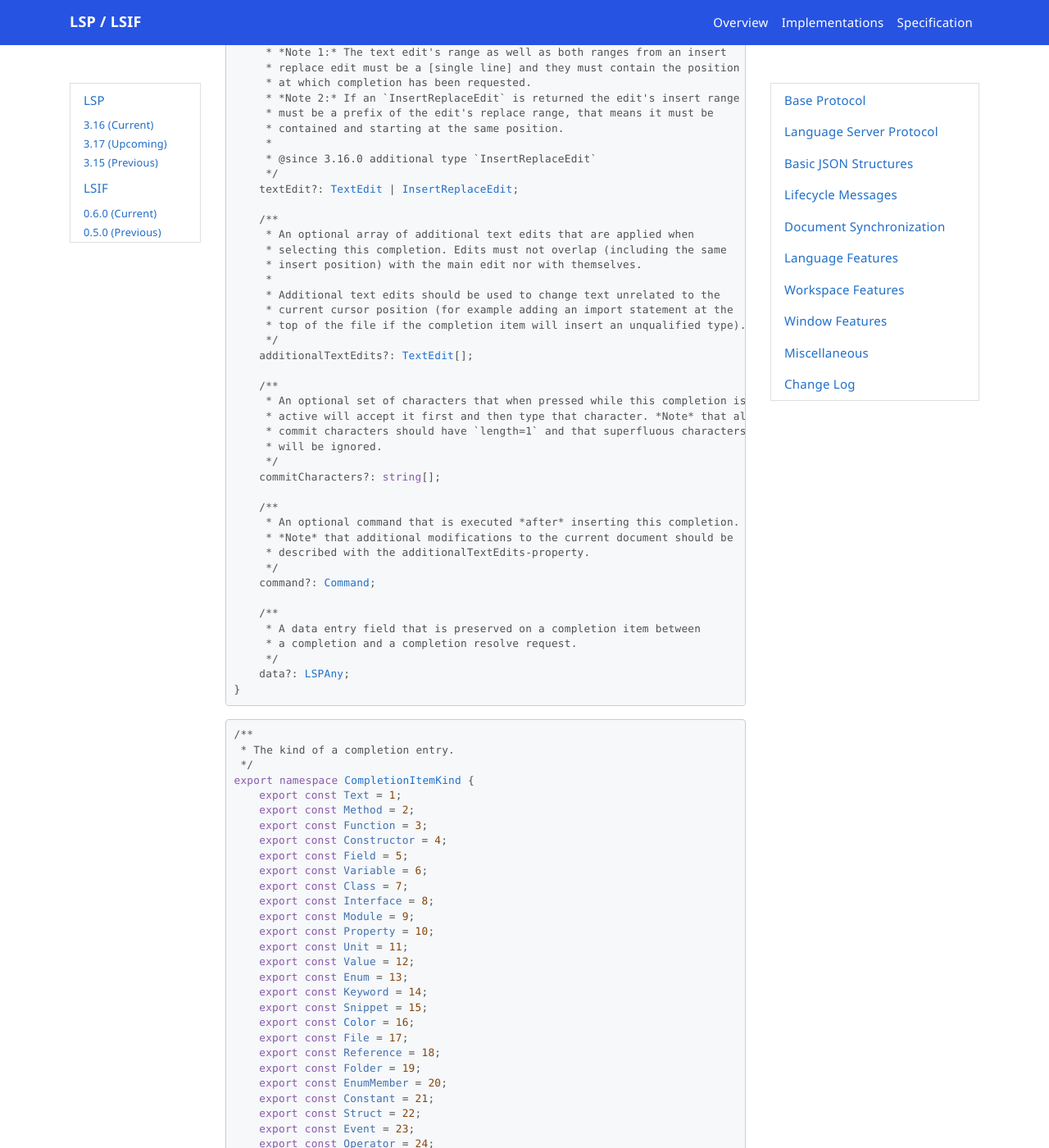
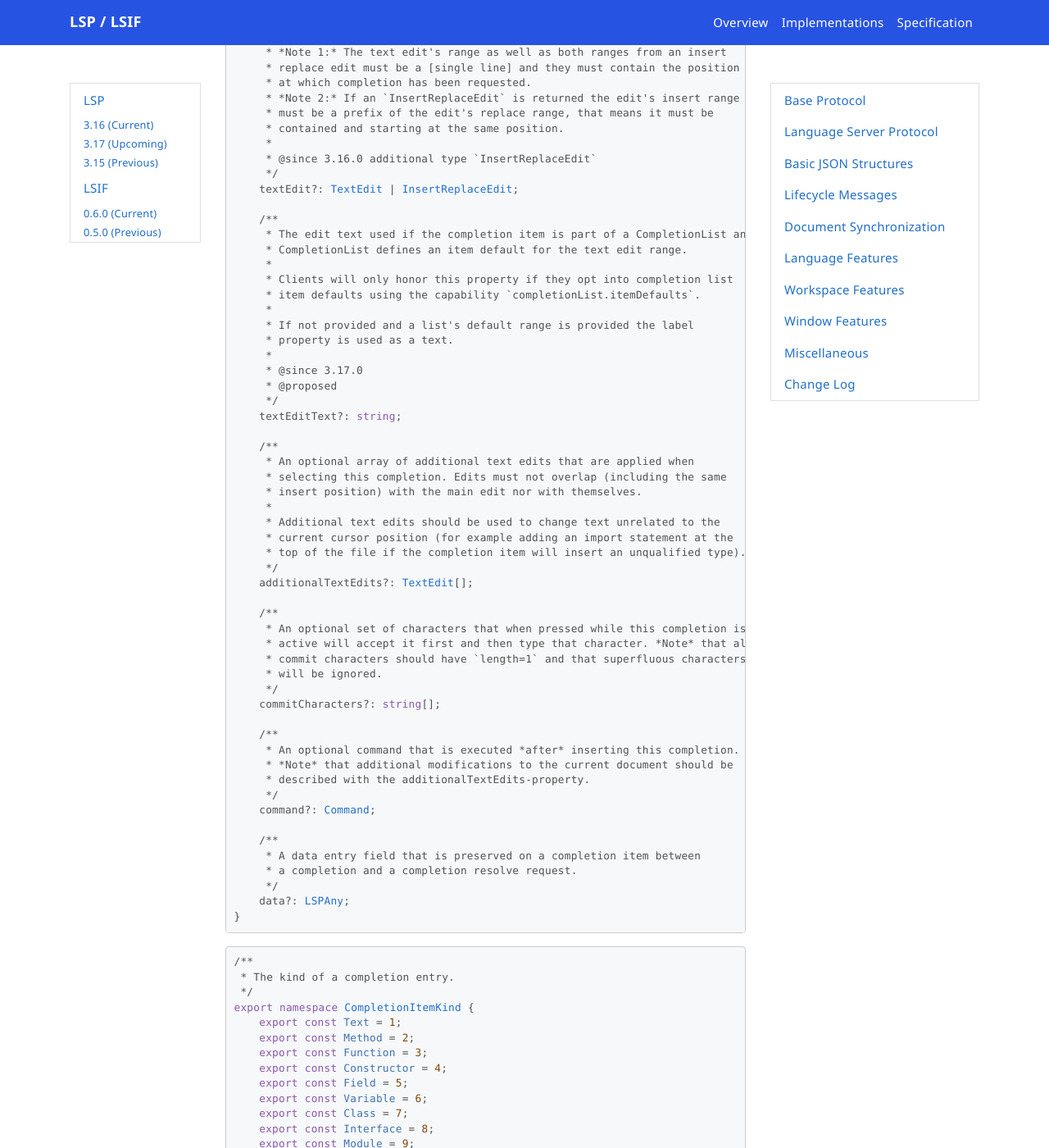
Before and after one commit to microsoft/language-server-protocol, a Jekyll site: the page built from _specifications/lsp/3.17/specification.md, in a window 1280 px wide and 1400 px high, scrolled down 152723 px. Shown: the whole window at 82% size. Built offline with Jekyll 4.4.1, drawn with Linux system fonts in a browser that asks for light colours; nearby versions of some CDN libraries; emoji names are drawn with the system emoji font; comment, search, counter and statistics services are not loaded.

```diff
--- a/_specifications/lsp/3.17/language/completion.md
+++ b/_specifications/lsp/3.17/language/completion.md
@@ -659,6 +659,21 @@
 	textEdit?: TextEdit | InsertReplaceEdit;
 
 	/**
+	 * The edit text used if the completion item is part of a CompletionList and
+	 * CompletionList defines an item default for the text edit range.
+	 *
+	 * Clients will only honor this property if they opt into completion list
+	 * item defaults using the capability `completionList.itemDefaults`.
+	 *
+	 * If not provided and a list's default range is provided the label
+	 * property is used as a text.
+	 *
+	 * @since 3.17.0
+	 * @proposed
+	 */
+	textEditText?: string;
+
+	/**
 	 * An optional array of additional text edits that are applied when
 	 * selecting this completion. Edits must not overlap (including the same
 	 * insert position) with the main edit nor with themselves.
```
